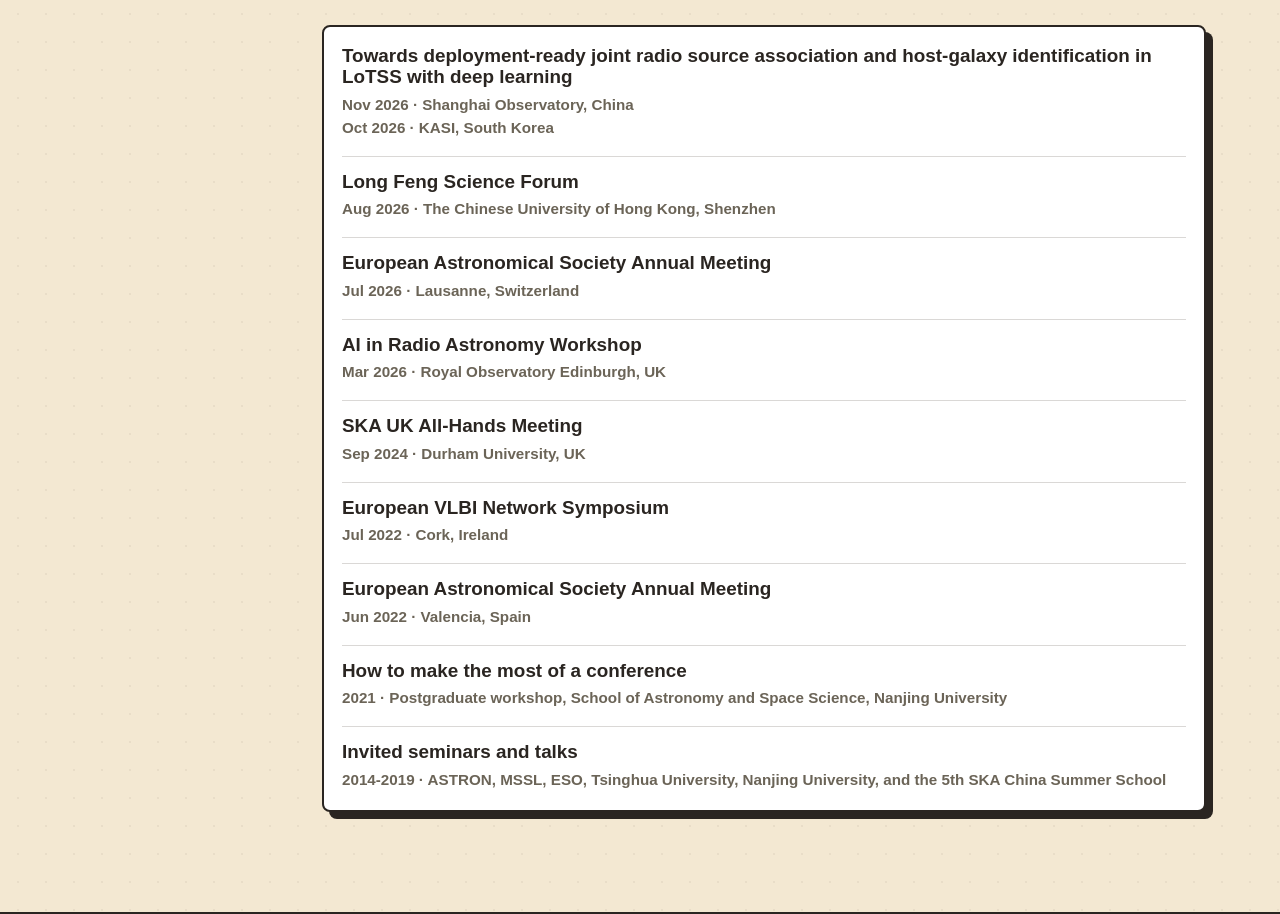
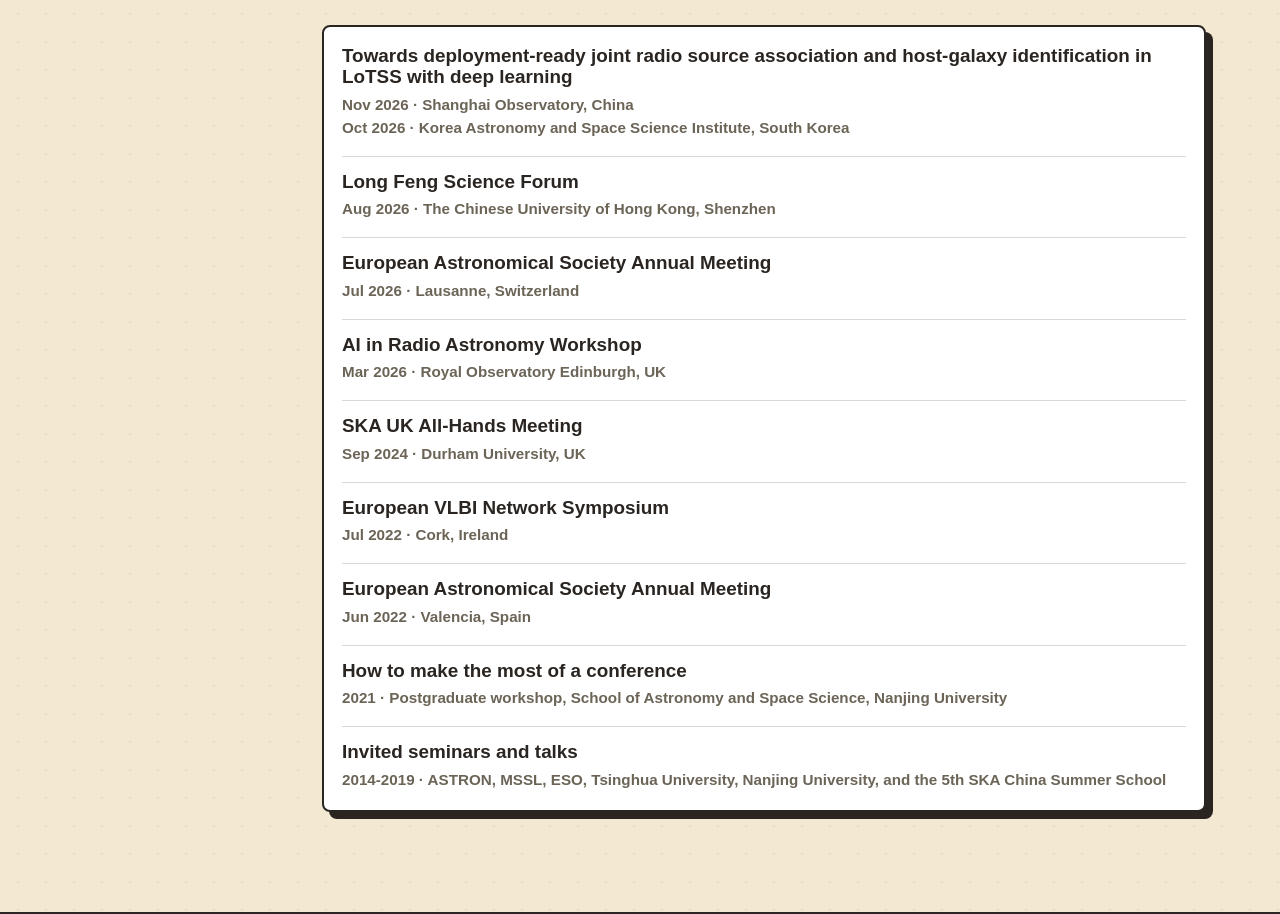
Before and after one commit to hye-research/hye-research.github.io, a plain HTML site: page research.html in a window 1280 px wide. Shown: the part 2496-3410 px from the top of the page. Drawn offline with Linux system fonts and the light colour scheme; animation ran at ten frames a second.

Commit message:
Expand KASI to its full institute name

```diff
--- a/research.html
+++ b/research.html
@@ -216,7 +216,7 @@
               <div class="talk-entry">
                 <h3>Towards deployment-ready joint radio source association and host-galaxy identification in LoTSS with deep learning</h3>
                 <p class="publication-meta">Nov 2026 · Shanghai Observatory, China</p>
-                <p class="publication-meta">Oct 2026 · KASI, South Korea</p>
+                <p class="publication-meta">Oct 2026 · Korea Astronomy and Space Science Institute, South Korea</p>
               </div>
               <div class="talk-entry">
                 <h3>Long Feng Science Forum</h3>
```
